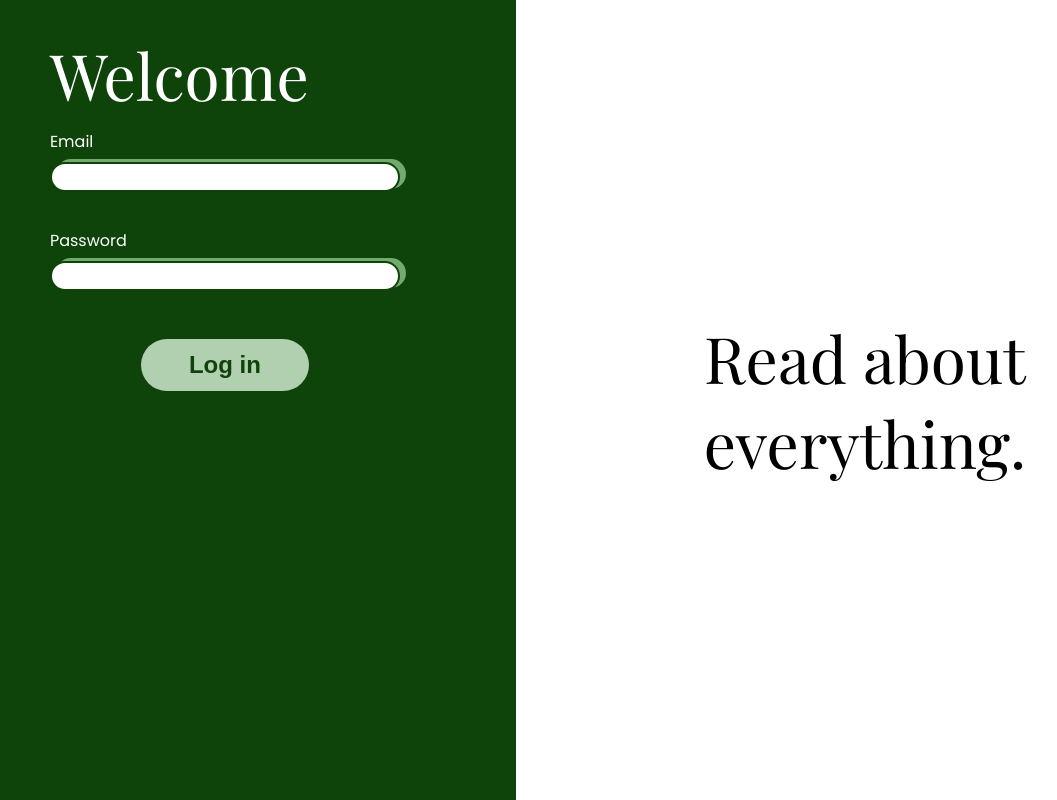
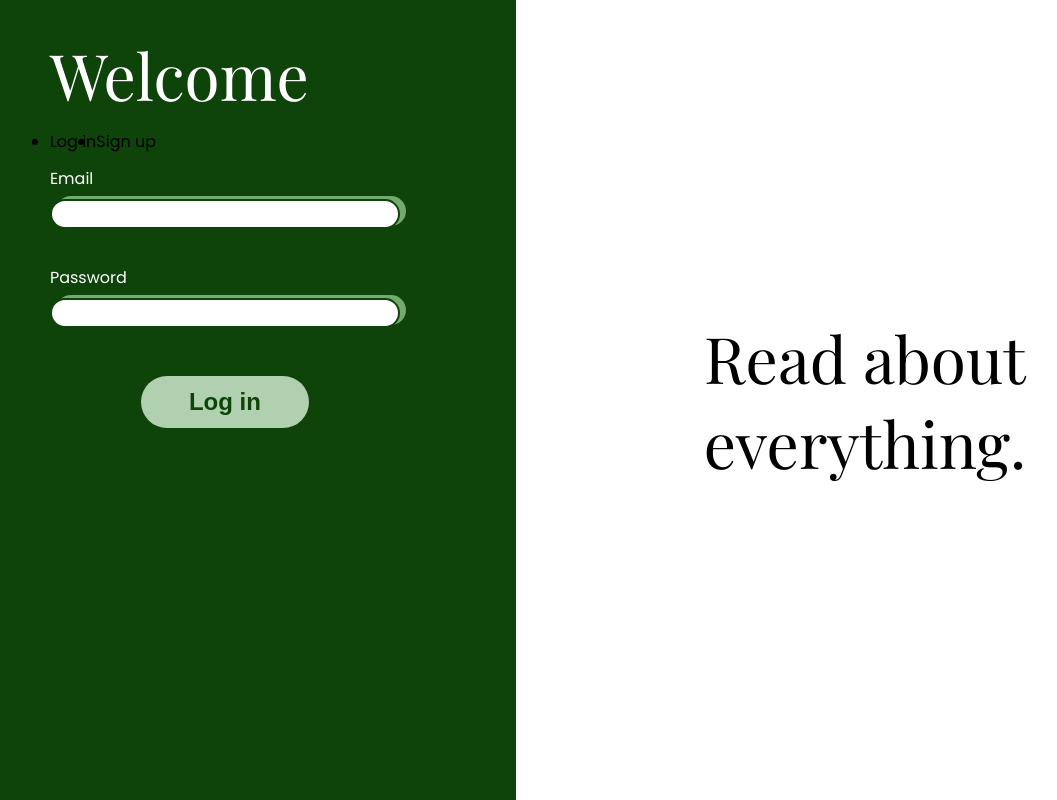
Before and after one commit to GabyAM/the-blog, a React (Vite) app: page /login in a window 1280 px wide. Shown: the whole page, without its empty margins (66-1123 px from the left). Built offline with nearby package versions, Linux system fonts and the light colour scheme; a web font is replaced by a local one.

Commit message:
Implements user form tabs
The tabs redirect the user to the corresponding form without refreshing the page.

```diff
--- a/src/UserForm.jsx
+++ b/src/UserForm.jsx
@@ -1,13 +1,36 @@
-import { Outlet } from 'react-router-dom';
+import { Outlet, Link, useLocation } from 'react-router-dom';
 import './styles/login.css';
 
 export function UserForm() {
+    const location = useLocation();
     return (
         <>
             <div className="user-form-layout">
                 <div className="user-form-section">
                     <div className="user-form-container flex-col">
                         <h1 className="title-primary">Welcome</h1>
+                        <nav>
+                            <ul className="method-tabs flex-row">
+                                <li
+                                    className={
+                                        location.pathname === '/login'
+                                            ? 'selected'
+                                            : ''
+                                    }
+                                >
+                                    <Link to="/login">Log in</Link>
+                                </li>
+                                <li
+                                    className={
+                                        location.pathname === '/signup'
+                                            ? 'selected'
+                                            : ''
+                                    }
+                                >
+                                    <Link to="/signup">Sign up</Link>
+                                </li>
+                            </ul>
+                        </nav>
                         <Outlet></Outlet>
                     </div>
                 </div>
```
